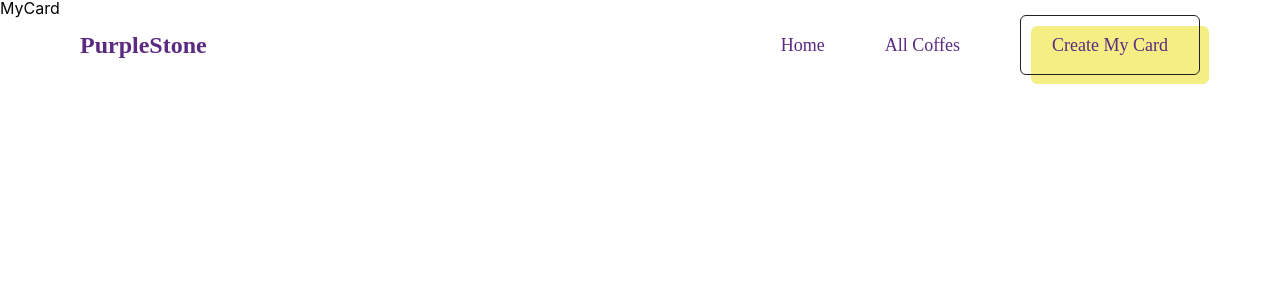
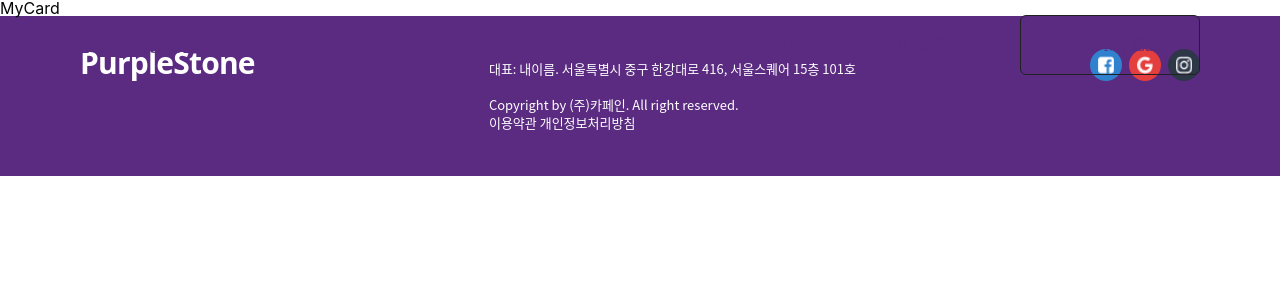
Before and after one commit to oh930428/purplestone, a React (Create React App) app: page /mycard in a window 1280 px wide. Shown: the top 300 px of the page. Built offline with nearby package versions, Linux system fonts and the light colour scheme.

Commit message:
✨ [feat] Footer 컴포넌트 추가

```diff
--- a/src/App.tsx
+++ b/src/App.tsx
@@ -1,7 +1,6 @@
 import GlobalStyled from 'styles/global';
-import { Navigation } from 'components';
+import { Footer, Navigation } from 'components';
 import { Home, AllCoffes, MyCard } from 'pages';
-
 import { BrowserRouter, Routes, Route } from 'react-router-dom';
 
 const App = () => {
@@ -16,6 +15,7 @@ const App = () => {
           <Route path="all-coffes" element={<AllCoffes />}></Route>
           <Route path="/mycard" element={<MyCard />}></Route>
         </Routes>
+        <Footer />
       </BrowserRouter>
     </>
   );
--- /dev/null
+++ b/src/components/Footer/Footer.tsx
@@ -0,0 +1,71 @@
+import styled from 'styled-components';
+import { colors, fonts } from 'styles';
+import { Link } from 'react-router-dom';
+import IconSocial from '../Icon/IconSocial';
+
+const Footer = () => {
+  return (
+    <Container>
+      <Wrapper>
+        <Logo>
+          <Link to="/">PurpleStone</Link>
+        </Logo>
+
+        <p>
+          대표: 내이름. 서울특별시 중구 한강대로 416, 서울스퀘어 15층 101호
+          <br />
+          <br />
+          Copyright by (주)카페인. All right reserved.
+          <br />
+          이용약관 개인정보처리방침
+        </p>
+
+        <IconBox>
+          <IconSocial name="facebook"></IconSocial>
+          <IconSocial name="google"></IconSocial>
+          <IconSocial name="instagram"></IconSocial>
+        </IconBox>
+      </Wrapper>
+    </Container>
+  );
+};
+
+export default Footer;
+
+const Container = styled.footer`
+  width: 100%;
+  height: 160px;
+  padding: 0 80px;
+  background-color: ${colors.Primary_01};
+`;
+
+const Logo = styled.h1`
+  font-family: Noto Sans;
+  font-size: 30px;
+  font-weight: 700;
+  line-height: 41px;
+  letter-spacing: -0.05rem;
+  margin-top: 26px;
+
+  a {
+    color: ${colors.White};
+  }
+`;
+
+const Wrapper = styled.div`
+  display: flex;
+  justify-content: space-between;
+  align-items: baseline;
+  width: 100%;
+  height: 100%;
+
+  p {
+    ${fonts.RegularBody2}
+    color: ${colors.White};
+  }
+`;
+
+const IconBox = styled.div`
+  display: flex;
+  gap: 7px;
+`;
--- a/src/components/index.tsx
+++ b/src/components/index.tsx
@@ -1,2 +1,4 @@
 export { default as Navigation } from './Navigation/Navigation';
+export { default as Footer } from './Footer/Footer';
 export { default as Button } from './Button/Button';
+export { default as IconSocial } from './Icon/IconSocial';
```
